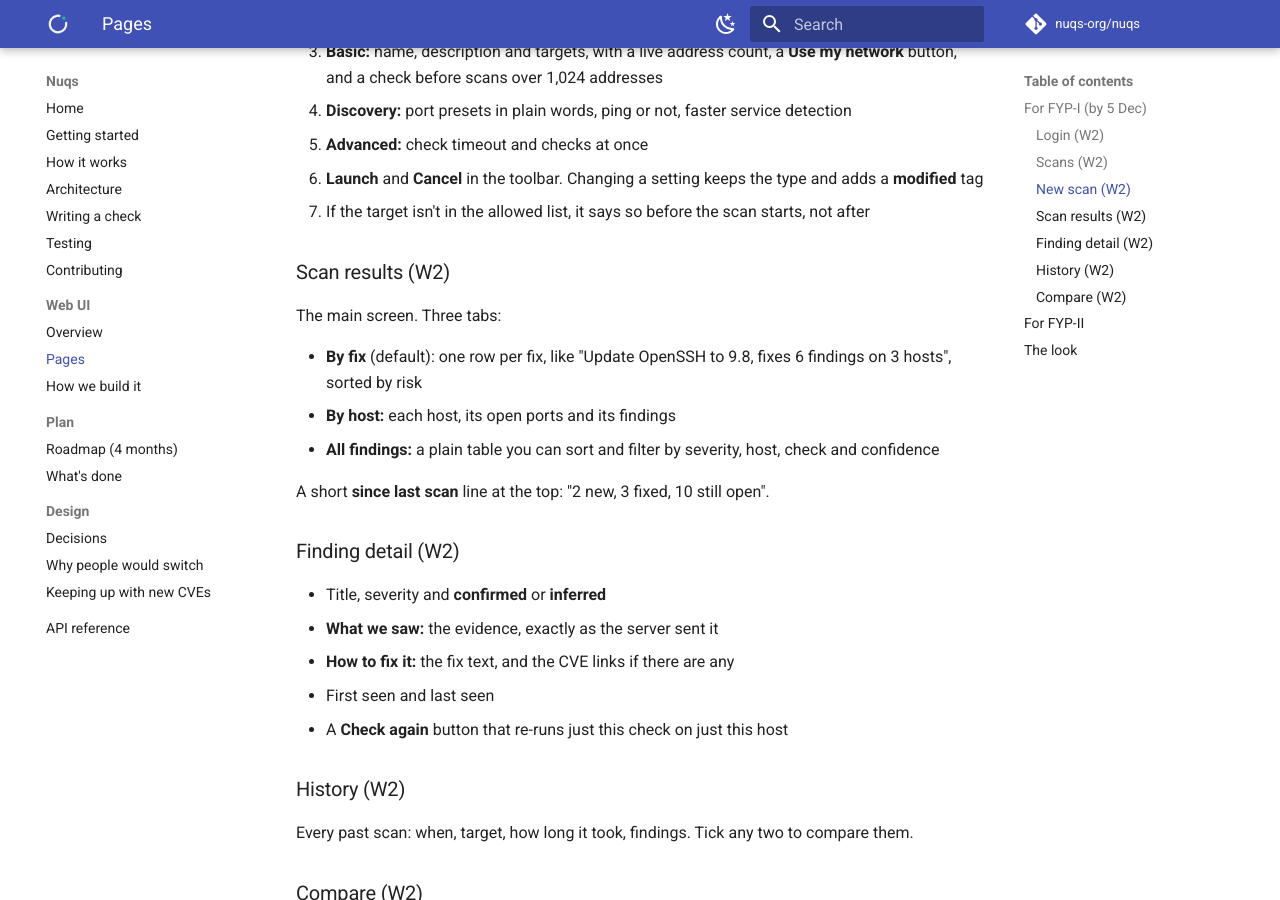
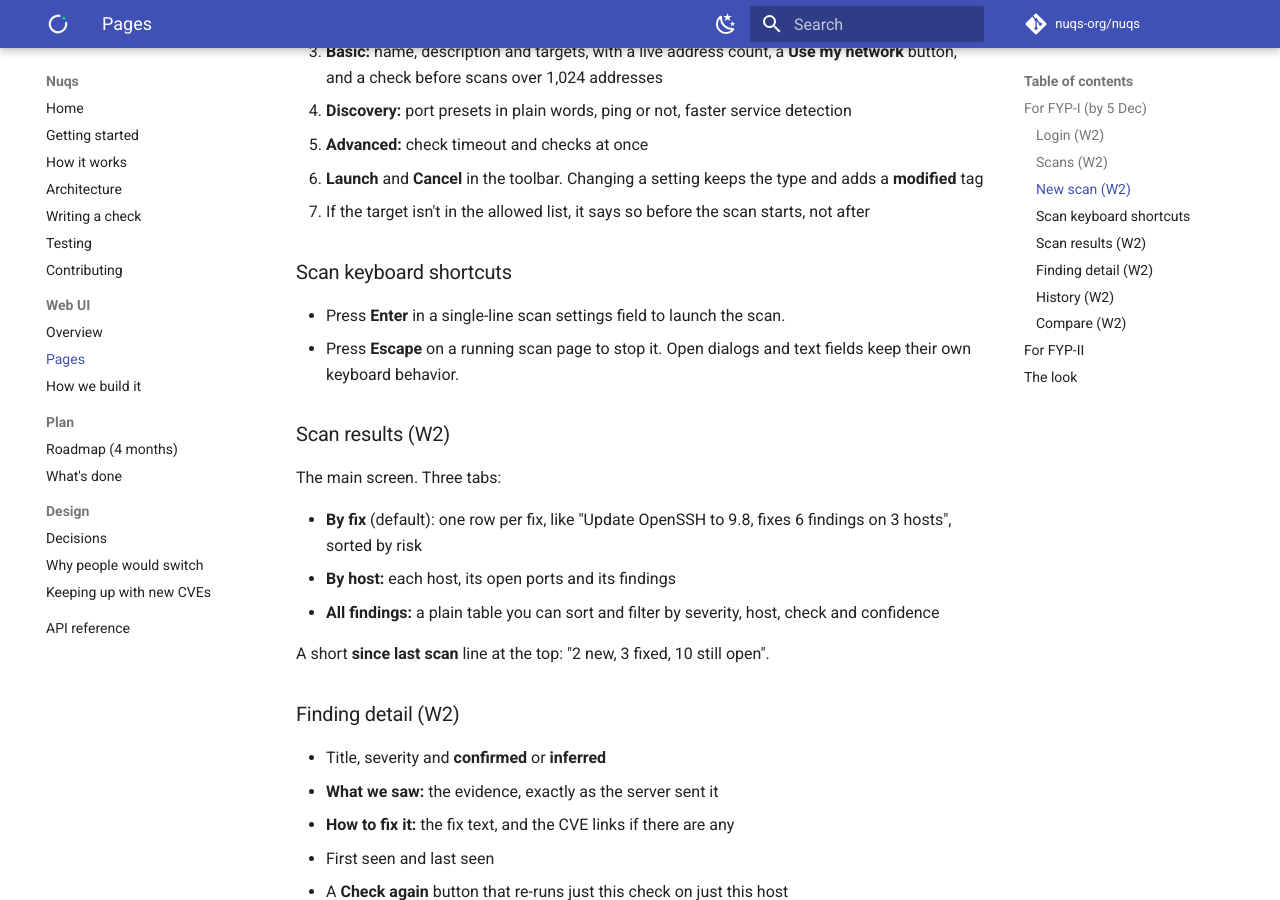
Before and after one commit to 92meharali/nuqs, an MkDocs documentation site: the page built from docs/ui/pages.md, in a window 1280 px wide and 900 px high, scrolled down 795 px. Built offline with MkDocs 1.6.1 and Material for MkDocs 9.7.7, drawn with Linux system fonts in a browser that asks for light colours; comment, search, counter and statistics services are not loaded.

Commit message:
Add keyboard shortcuts for starting and stopping scans

```diff
--- a/docs/ui/pages.md
+++ b/docs/ui/pages.md
@@ -31,6 +31,11 @@ Two steps, the usual scanner flow:
    - **Advanced:** check timeout and checks at once
    - **Launch** and **Cancel** in the toolbar. Changing a setting keeps the type and adds a **modified** tag
 - If the target isn't in the allowed list, it says so before the scan starts, not after
+
+### Scan keyboard shortcuts
+
+- Press **Enter** in a single-line scan settings field to launch the scan.
+- Press **Escape** on a running scan page to stop it. Open dialogs and text fields keep their own keyboard behavior.
 
 ### Scan results (W2)
 
```
Also changed, not shown: internal/web/static/app.js (+8 -0 lines), 2 other files.
